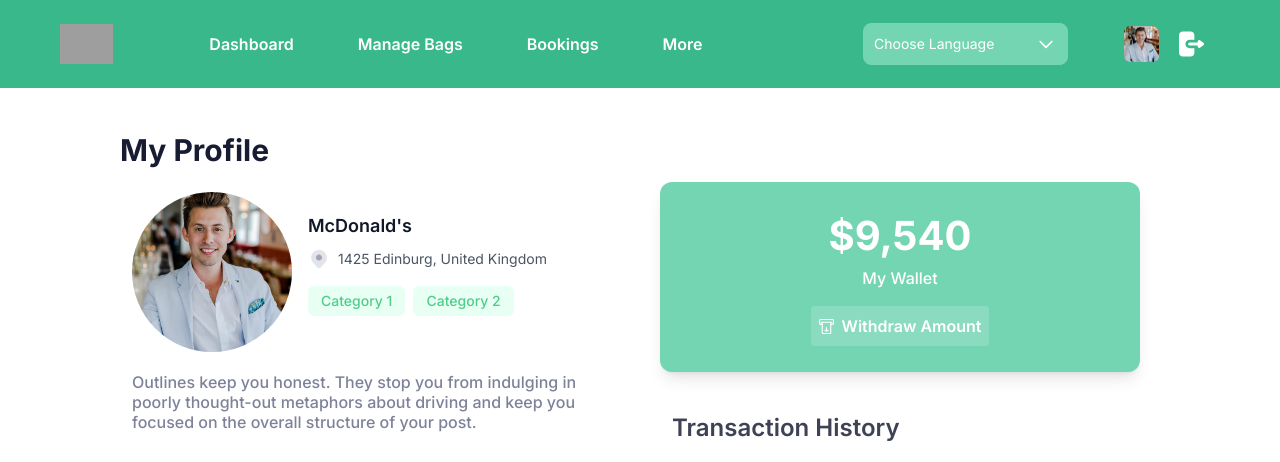
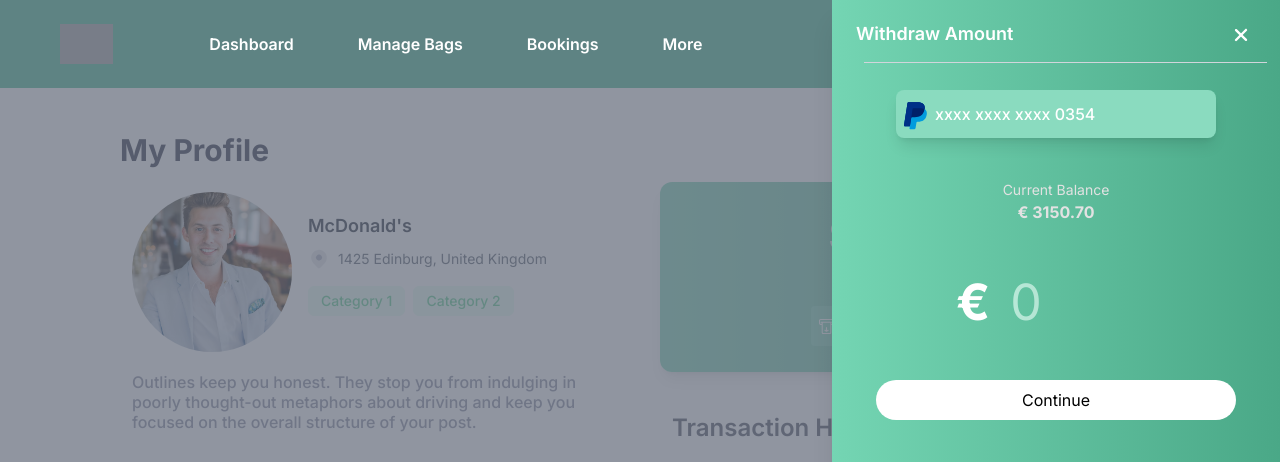
Before and after one commit to plenti-code-handler/vendor-web-app, a Next.js app: page /business/profile in a window 1280 px wide. Both pictures are taken after a click on the button "Withdraw Amount". Shown: the top 462 px of the page. Built offline with nearby package versions, Linux system fonts and the light colour scheme; grey boxes are pictures that could not be loaded.

Commit message:
Completed Amount Withdraw Drawer

```diff
--- a/app/globals.css
+++ b/app/globals.css
@@ -6,3 +6,13 @@
   box-sizing: border-box;
   scroll-behavior: smooth;
 }
+
+input::-webkit-outer-spin-button,
+input::-webkit-inner-spin-button {
+  -webkit-appearance: none;
+  margin: 0;
+}
+
+input[type="number"] {
+  -moz-appearance: textfield;
+}
--- /dev/null
+++ b/components/drawers/WithdrawAmountDrawer.jsx
@@ -0,0 +1,120 @@
+"use client";
+import {
+  Dialog,
+  DialogBackdrop,
+  DialogPanel,
+  DialogTitle,
+} from "@headlessui/react";
+import { useDispatch, useSelector } from "react-redux";
+import { setOpenDrawer } from "../../redux/slices/withdrawAmountSlice";
+import { crossIconWhiteSvg, payPalSvg, warningSvg } from "../../svgs";
+import { useState } from "react";
+
+const WithdrawAmountDrawer = () => {
+  const dispatch = useDispatch();
+  const open = useSelector((state) => state.withdrawAmount.drawerOpen);
+
+  const [amount, setAmount] = useState("");
+  const currentBalance = 3150.7; // Example balance
+  const isInsufficient = parseFloat(amount) > currentBalance;
+
+  const handleClose = () => {
+    dispatch(setOpenDrawer(false));
+  };
+
+  const handleContinue = () => {
+    // Handle continue action
+  };
+
+  return (
+    <div className="relative z-999999 bg-gradient-custom">
+      <Dialog open={open} onClose={handleClose} className="relative z-999999">
+        <DialogBackdrop
+          transition
+          className="fixed inset-0 bg-gray-500 bg-opacity-75 transition-opacity duration-500 ease-in-out data-[closed]:opacity-0"
+        />
+        <div className="fixed inset-0 overflow-hidden rounded-md">
+          <div className="absolute inset-0 overflow-hidden">
+            <div className="pointer-events-none fixed inset-y-0 right-0 flex max-w-full pl-4">
+              <DialogPanel
+                transition
+                className="pointer-events-auto relative w-screen max-w-md transform transition duration-500 ease-in-out data-[closed]:translate-x-full sm:duration-700 bg-white"
+              >
+                <div className="flex h-full flex-col overflow-y-scroll py-5 shadow-xl bg-gradient-custom">
+                  <DialogTitle className="flex px-4 sm:px-6 justify-between">
+                    <p className="text-white font-semibold text-[18px]">
+                      Withdraw Amount
+                    </p>
+                    <button
+                      className="p-2 hover:bg-main rounded"
+                      onClick={handleClose}
+                    >
+                      {crossIconWhiteSvg}
+                    </button>
+                  </DialogTitle>
+                  <hr className="my-3 w-[90%] border-gray-300 ml-8" />
+                  <div className="flex flex-col mt-3 pb-3 flex-1 px-4 sm:px-6 space-y-4 items-center gap-5">
+                    <div className="flex justify-between items-center bg-[#8adbbf] shadow-lg transform translate-y-[-5px] p-2 rounded-lg mt-2 lg:w-[80%]">
+                      <div className="flex gap-2 items-center">
+                        <span className="mt-1">{payPalSvg}</span>
+                        <p className="text-white text-[16px] font-medium">
+                          xxxx xxxx xxxx 0354
+                        </p>
+                      </div>
+                    </div>
+
+                    <div className="flex flex-col items-center">
+                      <p className="text-amountStatus text-[14px]">
+                        Current Balance
+                      </p>
+                      <p className="text-amountStatus text-[16px] font-bold">
+                        € {currentBalance.toFixed(2)}
+                      </p>
+                    </div>
+
+                    <div className="flex gap-2 items-center justify-center w-[50%]">
+                      <p className="text-white text-[50px] font-bold">€</p>
+                      <input
+                        type="number"
+                        value={amount}
+                        onChange={(e) => setAmount(e.target.value)}
+                        className="block placeholder-white/50 text-[50px] w-full rounded-lg border-none py-3 px-3 text-sm text-white focus:outline-none"
+                        style={{
+                          background:
+                            "linear-gradient(to right, #74D5B3, #4AA887)",
+                          WebkitBackgroundClip: "text",
+                          color: "white",
+                          fontSize: "50px",
+                          cursorWidth: "1px",
+                        }}
+                        placeholder="0"
+                      />
+                    </div>
+
+                    {isInsufficient && (
+                      <div className="flex gap-2 items-center">
+                        {warningSvg}
+                        <p className="text-amountStatus text-[14px] font-medium">
+                          Balance is insufficient
+                        </p>
+                      </div>
+                    )}
+
+                    <button
+                      onClick={handleContinue}
+                      className="flex justify-center bg-white text-black font-md py-2 rounded-3xl hover:bg-gray-200 gap-2 w-[90%] mt-5"
+                    >
+                      Continue
+                    </button>
+                  </div>
+                </div>
+              </DialogPanel>
+            </div>
+          </div>
+        </div>
+      </Dialog>
+    </div>
+  );
+};
+
+export default WithdrawAmountDrawer;
--- a/components/layouts/Main.jsx
+++ b/components/layouts/Main.jsx
@@ -4,6 +4,7 @@ import BreadCrump from "./Breadcrump";
 import AddBagDrawer from "../drawers/AddBagDrawer";
 import UpdatePasswordDrawer from "../drawers/UpdatePasswordDrawer";
 import DeleteAccountDrawer from "../drawers/DeleteAccountDrawer";
+import WithdrawAmountDrawer from "../drawers/WithdrawAmountDrawer";
 
 const Main = ({ children }) => {
   return (
@@ -13,6 +14,7 @@ const Main = ({ children }) => {
       {true && <AddBagDrawer />}
       {true && <UpdatePasswordDrawer />}
       {true && <DeleteAccountDrawer />}
+      {true && <WithdrawAmountDrawer />}
     </main>
   );
 };
--- a/components/sections/bussiness/profile/Transactions.jsx
+++ b/components/sections/bussiness/profile/Transactions.jsx
@@ -1,16 +1,27 @@
+"use client";
+
 import React from "react";
 import { payPalSvg, withdrawAmountSvg } from "../../../../svgs";
+import { useDispatch } from "react-redux";
+import { setOpenDrawer } from "../../../../redux/slices/withdrawAmountSlice";
 
 const Transactions = () => {
+  const dispatch = useDispatch();
+  const handleWithdraw = () => {
+    dispatch(setOpenDrawer(true));
+  };
   return (
     <div className="flex flex-col w-[100%] lg:w-[50%] md:w-[60%]">
       <div
-        className="flex flex-col bg-mainLight rounded-xl md:max-w-sm items-center shadow-lg transform translate-y-[-10px] p-6"
+        className="flex flex-col bg-gradient-custom rounded-xl md:max-w-sm items-center shadow-lg transform translate-y-[-10px] p-6"
         style={{ width: "100%", maxWidth: "480px", height: "190px" }}
       >
         <p className="text-[40px] font-bold text-white">$9,540</p>
         <p className="text-[16px] font-medium text-white">My Wallet</p>
-        <button className="flex justify-center items-center bg-[#8adbbf] text-white font-semibold rounded hover:bg-main p-2 mt-4">
+        <button
+          onClick={() => handleWithdraw()}
+          className="flex justify-center items-center bg-[#76d5b4] text-white font-semibold rounded hover:bg-main p-2 mt-4"
+        >
           {withdrawAmountSvg}
           <span className="ml-2">Withdraw Amount</span>
         </button>
@@ -33,7 +44,6 @@ const Transactions = () => {
           </div>
           <p className="text-amount text-[20px] font-semibold">€55.00</p>
         </div>
-
       </div>
     </div>
   );
--- /dev/null
+++ b/redux/slices/withdrawAmountSlice.js
@@ -0,0 +1,18 @@
+import { createSlice } from "@reduxjs/toolkit";
+
+const initialState = {
+  drawerOpen: false,
+};
+
+const withdrawAmountSlice = createSlice({
+  name: "withdrawAmount",
+  initialState,
+  reducers: {
+    setOpenDrawer: (state, action) => {
+      state.drawerOpen = action.payload;
+    },
+  },
+});
+
+export const { setOpenDrawer } = withdrawAmountSlice.actions;
+export default withdrawAmountSlice.reducer;
--- a/redux/store.js
+++ b/redux/store.js
@@ -3,6 +3,7 @@ import headerReducer from "./slices/headerSlice";
 import addBagReducer from "./slices/addBagSlice";
 import updatePasswordReducer from "./slices/updatePasswordSlice";
 import deleteAccountReducer from "./slices/deleteAccountSlice";
+import withdrawAmountReducer from "./slices/withdrawAmountSlice";
 
 export const store = configureStore({
   reducer: {
@@ -10,5 +11,6 @@ export const store = configureStore({
     addBag: addBagReducer,
     updatePassword: updatePasswordReducer,
     deleteAccount: deleteAccountReducer,
+    withdrawAmount: withdrawAmountReducer,
   },
 });
--- a/svgs.js
+++ b/svgs.js
@@ -97,6 +97,40 @@ export const crossIconSvg = (
     <path
       d="M2.87015 12.8332C2.64737 13.0591 2.34398 13.1872 2.02673 13.1894C1.70948 13.1916 1.40436 13.0676 1.17848 12.8449C0.952607 12.6221 0.824482 12.3187 0.822294 12.0014C0.820106 11.6842 0.944034 11.3791 1.16682 11.1532L11.1301 1.16652C11.3529 0.940644 11.6563 0.812519 11.9736 0.810331C12.2908 0.808143 12.5959 0.932072 12.8218 1.15485C13.0477 1.37764 13.1758 1.68102 13.178 1.99827C13.1802 2.31552 13.0563 2.62064 12.8335 2.84652L2.87015 12.8332Z"
       fill="#A1A5B7"
+    />
+  </svg>
+);
+
+export const crossIconWhiteSvg = (
+  <svg
+    width="14"
+    viewBox="0 0 14 14"
+    fill="none"
+    xmlns="http://www.w3.org/2000/svg"
+    className="text-white"
+  >
+    <path
+      d="M12.8333 12.7515C12.6147 12.9688 12.319 13.0908 12.0108 13.0908C11.7026 13.0908 11.4069 12.9688 11.1883 12.7515L1.22498 2.90486C1.11563 2.7964 1.02884 2.66737 0.969607 2.5252C0.910377 2.38303 0.879883 2.23054 0.879883 2.07653C0.879883 1.92251 0.910377 1.77002 0.969607 1.62785C1.02884 1.48569 1.11563 1.35665 1.22498 1.24819V1.24819C1.44357 1.0309 1.73926 0.908936 2.04748 0.908936C2.3557 0.908936 2.65139 1.0309 2.86998 1.24819L12.8333 11.0949C12.9427 11.2033 13.0295 11.3324 13.0887 11.4745C13.1479 11.6167 13.1784 11.7692 13.1784 11.9232C13.1784 12.0772 13.1479 12.2297 13.0887 12.3719C13.0295 12.514 12.9427 12.6431 12.8333 12.7515V12.7515Z"
+      fill="white"
+    />
+    <path
+      d="M2.87015 12.8332C2.64737 13.0591 2.34398 13.1872 2.02673 13.1894C1.70948 13.1916 1.40436 13.0676 1.17848 12.8449C0.952607 12.6221 0.824482 12.3187 0.822294 12.0014C0.820106 11.6842 0.944034 11.3791 1.16682 11.1532L11.1301 1.16652C11.3529 0.940644 11.6563 0.812519 11.9736 0.810331C12.2908 0.808143 12.5959 0.932072 12.8218 1.15485C13.0477 1.37764 13.1758 1.68102 13.178 1.99827C13.1802 2.31552 13.0563 2.62064 12.8335 2.84652L2.87015 12.8332Z"
+      fill="white"
+    />
+  </svg>
+);
+
+export const warningSvg = (
+  <svg
+    width="15"
+    height="14"
+    viewBox="0 0 15 14"
+    fill="none"
+    xmlns="http://www.w3.org/2000/svg"
+  >
+    <path
+      d="M7.5 0C3.63413 0 0.5 3.13413 0.5 7C0.5 10.8659 3.63413 14 7.5 14C11.3659 14 14.5 10.8659 14.5 7C14.5 3.13413 11.3659 0 7.5 0ZM6.69111 10.0215V6.81707C6.69111 6.60254 6.77633 6.39679 6.92803 6.2451C7.07973 6.0934 7.28547 6.00818 7.5 6.00818C7.71453 6.00818 7.92028 6.0934 8.07197 6.2451C8.22367 6.39679 8.30889 6.60254 8.30889 6.81707V10.0215C8.30889 10.236 8.22367 10.4418 8.07197 10.5935C7.92028 10.7452 7.71453 10.8304 7.5 10.8304C7.28547 10.8304 7.07973 10.7452 6.92803 10.5935C6.77633 10.4418 6.69111 10.236 6.69111 10.0215ZM7.5 5.12556C7.30771 5.12556 7.11974 5.06854 6.95986 4.96171C6.79998 4.85488 6.67537 4.70304 6.60178 4.52539C6.5282 4.34774 6.50895 4.15226 6.54646 3.96366C6.58397 3.77507 6.67657 3.60184 6.81254 3.46587C6.9485 3.3299 7.12174 3.23731 7.31033 3.19979C7.49892 3.16228 7.6944 3.18153 7.87205 3.25512C8.0497 3.3287 8.20154 3.45331 8.30837 3.6132C8.4152 3.77308 8.47222 3.96105 8.47222 4.15333C8.47222 4.41118 8.36979 4.65847 8.18747 4.8408C8.00514 5.02313 7.75785 5.12556 7.5 5.12556Z"
+      fill="white"
     />
   </svg>
 );
--- a/tailwind.config.js
+++ b/tailwind.config.js
@@ -11,7 +11,14 @@ module.exports = {
         "gradient-radial": "radial-gradient(var(--tw-gradient-stops))",
         "gradient-conic":
           "conic-gradient(from 180deg at 50% 50%, var(--tw-gradient-stops))",
+        "gradient-custom": "linear-gradient(to right, #74D5B3, #4AA887)",
       },
+      // ringColor: {
+      //   gradient: "linear-gradient(to right, #74D5B3, #4AA887)",
+      // },
+      // ringOffsetWidth: {
+      //   gradient: "4px",
+      // },
       colors: {
         // texts
         main: "#39B88B",
@@ -28,8 +35,9 @@ module.exports = {
         grayFour: "#747474",
         grayFive: "#F9F9F9",
         graySix: "#404146",
+        amountStatus: "#E2E2E2",
         date: "#AFAFAF",
-        amount : "#1C1C28",
+        amount: "#1C1C28",
         comment: "#575B62",
         dividerComment: "#C4C4C4",
         notPickedText: "#F1416C",
```
